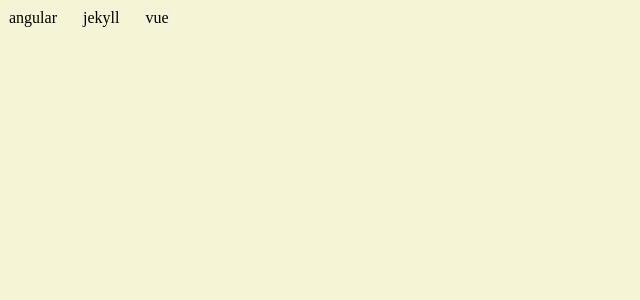
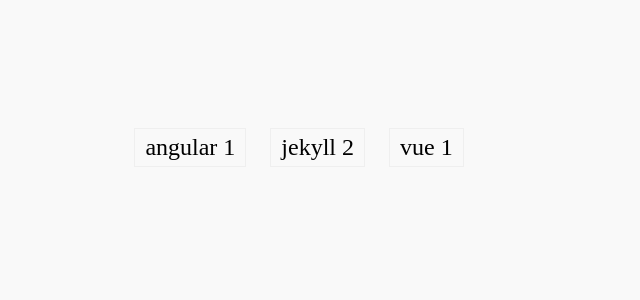
Before and after one commit to heuuLZP/me, a Jekyll site: the page built from category.html, in a window 1280 px wide. Shown: the top 300 px of the page, without its empty margins (0-640 px from the left). Built offline with Jekyll 4.4.1, drawn with Linux system fonts in a browser that asks for light colours.

Commit message:
## 增加标签 ### 每个标签下的数量 ### 跳转到每个分类下的文章列表

```diff
--- a/_layouts/default.html
+++ b/_layouts/default.html
@@ -3,7 +3,7 @@
 @Date:   2016-09-23T16:07:02+08:00
 @Email:  heuuLZP@gmail.com
 @Last modified by:   callback
-@Last modified time: 2016-10-13T11:41:00+08:00
+@Last modified time: 2016-10-13T12:17:44+08:00
 -->
 <!DOCTYPE html>
 　　<html>
@@ -28,7 +28,7 @@
               <div class="col-md-5">
                 <div class="collapse navbar-collapse" id="main-nav-collapse">
                   <ul class="nav navbar-nav">
-                    <li><a href="./category.html">分类</a></li>
+                    <li><a href="./category.html">标签</a></li>
                     <li><a href="#">心情</a></li>
                     <li><a href="#">绘画</a></li>
                     <li><a href="#">关于</a></li>
--- a/_layouts/page.html
+++ b/_layouts/page.html
@@ -12,7 +12,8 @@
   <title>{{page.title}}</title>
   <style>
     body{
-      background-color: #f5f5d5;
+      /*background-color: #f5f5d5;*/
+      background-color: #f9f9f9;
     }
   </style>
 </head>
--- a/category.html
+++ b/category.html
@@ -15,17 +15,25 @@
   <meta charset="UTF-8">
   <title>雾都孤儿</title>
   <style>
+    .tags{
+      padding: 100px 10% 100px 10%;
+    }
     span{
       display: inline-block;
       margin-right: 20px;
+      margin-top: 20px;
+      padding: 5px 10px 5px 10px;
       border:1px solid #efefef;
+      font-size: 24px;
     }
   </style>
 </head>
 <body>
-    <div>
+    <div class="tags">
       {% for category in site.categories %}
-        <span>{{ category | first}}</span>
+        <span>
+          {{ category | first}} {{ category | last | size }}
+        </span>
       {% endfor %}
     </div>
 </body>
```
Also changed, not shown: other parts of _layouts/page.html (+1 -1 lines), other parts of category.html (+1 -1 lines), tags/angular.html (added, +31 -0 lines).
